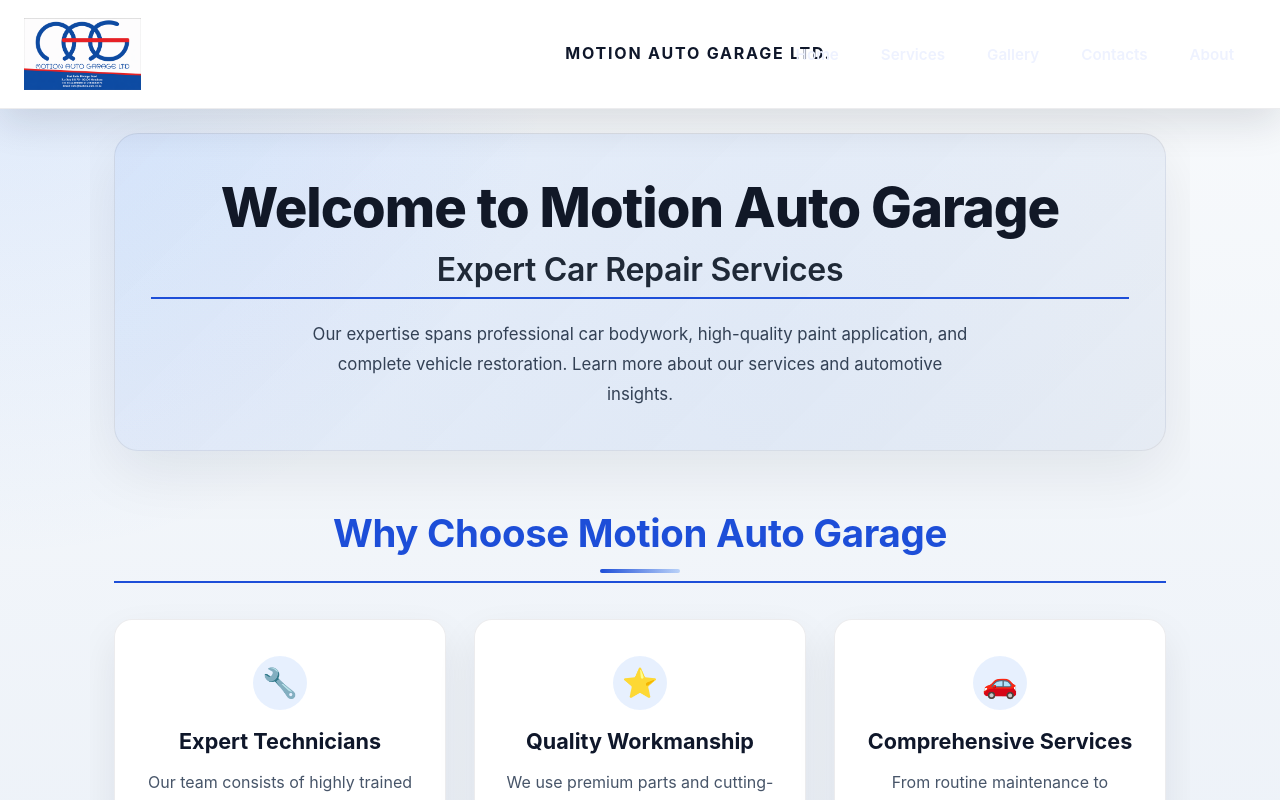
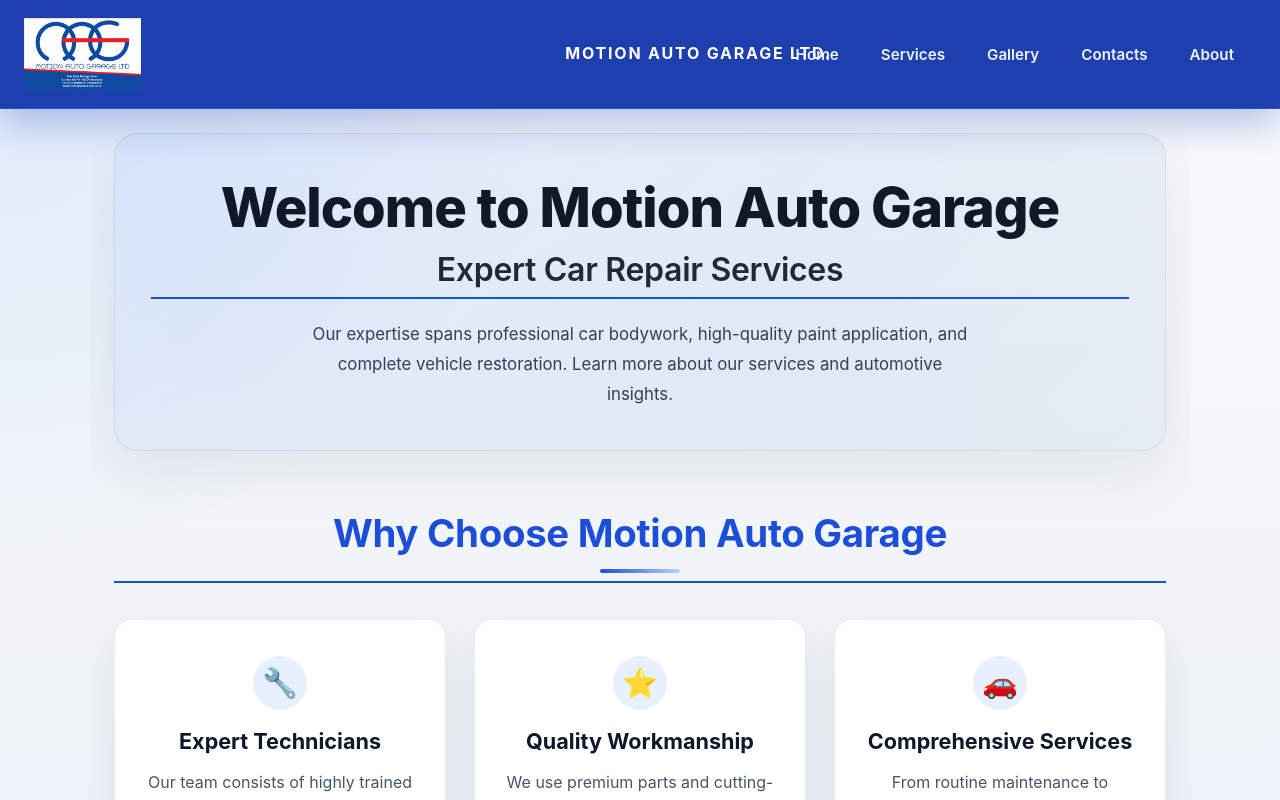
Before and after one commit to Jamoo020/Motion-auto-garage, a React (Vite) app: page / in a window 1280 px wide. Shown: the top 800 px of the page. Built offline with nearby package versions, Linux system fonts and the light colour scheme.

Commit message:
Apply captivating blue theme to header with white text for contrast

```diff
--- a/src/components/Header.css
+++ b/src/components/Header.css
@@ -3,12 +3,12 @@ header {
   grid-template-columns: min-content 1fr min-content;
   align-items: center;
   padding: 18px 24px;
-  background: #ffffff;
-  border-bottom: 1px solid rgba(15, 23, 42, 0.08);
+  background: #1e40af;
+  border-bottom: 1px solid rgba(59, 130, 246, 0.3);
   position: sticky;
   top: 0;
   z-index: 20;
-  box-shadow: 0 14px 38px rgba(15, 23, 42, 0.12);
+  box-shadow: 0 14px 38px rgba(30, 64, 175, 0.3);
   gap: 14px;
   width: 100%;
   max-width: 100%;
@@ -24,7 +24,7 @@ header {
 .brand-text {
   font-size: 1rem;
   line-height: 1.1;
-  color: #0f172a;
+  color: #ffffff;
   letter-spacing: 1.8px;
   text-transform: uppercase;
   white-space: nowrap;
@@ -68,7 +68,7 @@ nav {
 
 nav a {
   margin: 0;
-  color: #0f172a;
+  color: #ffffff;
   text-decoration: none;
   font-weight: 600;
   transition: color 0.2s, background 0.2s, transform 0.2s;
@@ -79,16 +79,16 @@ nav a {
 
 nav a:hover,
 nav a.active {
-  color: #0f172a;
-  background: rgba(59, 130, 246, 0.12);
+  color: #ffffff;
+  background: rgba(255, 255, 255, 0.2);
   transform: translateY(-1px);
 }
 
 .menu-toggle {
   display: none;
-  border: 1px solid rgba(59, 130, 246, 0.2);
-  background: rgba(255, 255, 255, 0.96);
-  color: #2563eb;
+  border: 1px solid rgba(255, 255, 255, 0.3);
+  background: rgba(255, 255, 255, 0.1);
+  color: #ffffff;
   padding: 10px 14px;
   border-radius: 999px;
   cursor: pointer;
@@ -97,14 +97,14 @@ nav a.active {
 }
 
 .menu-toggle:hover {
-  background: rgba(59, 130, 246, 0.14);
+  background: rgba(255, 255, 255, 0.2);
   transform: translateY(-1px);
 }
 
 header.scrolled {
   padding: 12px 24px;
-  background: #ffffff;
-  box-shadow: 0 10px 22px rgba(15, 23, 42, 0.12);
+  background: #1e40af;
+  box-shadow: 0 10px 22px rgba(30, 64, 175, 0.3);
 }
 
 header.scrolled .logo {
@@ -135,7 +135,7 @@ header.scrolled .brand strong {
     padding: 14px 18px;
     gap: 10px;
     position: relative;
-    background: #ffffff;
+    background: #1e40af;
     backdrop-filter: none;
   }
 
```
